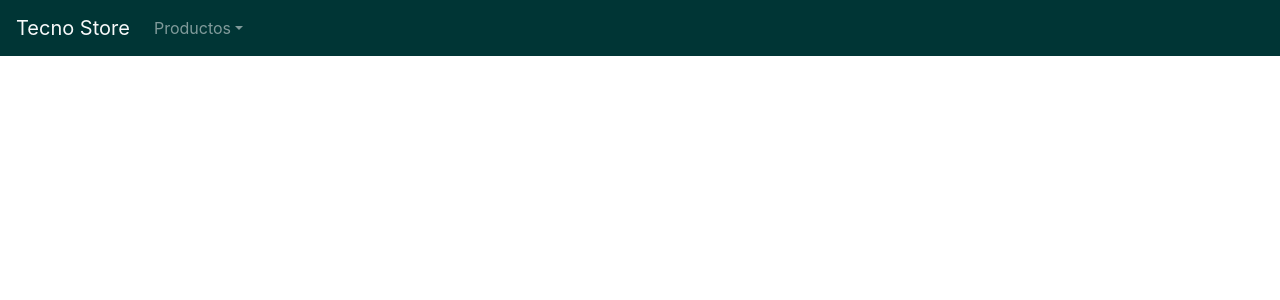
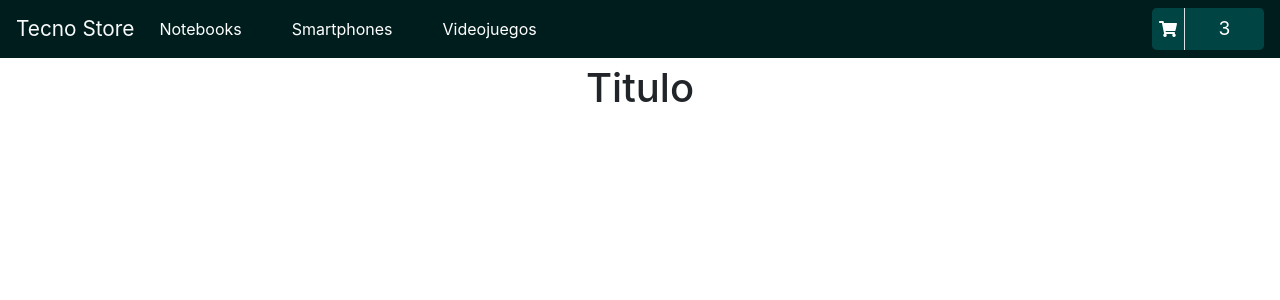
Before and after one commit to german664/ecommerce-coder-house, a React (Create React App) app: page / in a window 1280 px wide. Shown: the top 300 px of the page. Built offline with nearby package versions, Linux system fonts and the light colour scheme.

Commit message:
cart widget y itemListContainer

```diff
--- a/src/App.js
+++ b/src/App.js
@@ -1,4 +1,5 @@
 import React from 'react';
+import Home from './componentes/home';
 import NavBar from './componentes/NavBar';
 
 
@@ -6,6 +7,7 @@ function App() {
   return (
     <div className="App">
       <NavBar />
+      <Home></Home>
     </div>
   );
 }
--- /dev/null
+++ b/src/componentes/CartWidget.js
@@ -0,0 +1,15 @@
+import React from 'react';
+
+const CartWidget = () => {
+    return (
+        <div className="cart rounded-lg d-flex align-items-center">
+            <div className="w-25 p-3 border-right h-100 d-flex align-items-center justify-content-center">
+                <i class="fas fa-shopping-cart"></i>
+            </div>
+            <div className="w-75 p-2 d-flex justify-content-center">
+                <span className="">3</span>
+            </div>
+        </div>
+    )
+}
+export default CartWidget
--- /dev/null
+++ b/src/componentes/ItemListContainer.js
@@ -0,0 +1,6 @@
+import React from 'react';
+
+const ItemListContainer = ({ title }) => {
+    return <h1 className="text-center mt-2">{title}</h1>
+}
+export default ItemListContainer
--- a/src/componentes/NavBar.js
+++ b/src/componentes/NavBar.js
@@ -1,21 +1,29 @@
 import React from 'react';
-import { Nav, Navbar, NavDropdown } from 'react-bootstrap';
+import { Nav, Navbar } from 'react-bootstrap';
+import CartWidget from './CartWidget';
 
 const NavBar = () => {
-    return (<Navbar className="navbar" variant="dark" expand="lg" fixed="top">
-        <Navbar.Brand href="#home" className="text-light" >Tecno Store</Navbar.Brand>
-        <Navbar.Toggle aria-controls="basic-navbar-nav" />
-        <Navbar.Collapse id="basic-navbar-nav" className="justify-content-start text-white">
+    return (<Navbar className="navbar d-flex justify-content-between" variant="dark" expand="lg" fixed="top">
+        <div>
+            <a href="#home" className="text-light brand m-0" >Tecno Store</a>
+        </div>
+        <Navbar.Toggle aria-controls="basic-navbar-nav" className="" />
+
+
+        <Navbar.Collapse id="basic-navbar-nav" className=" order-2 order-md-1 justify-content-start text-white">
 
             <Nav className="mr-5">
-                <NavDropdown title="Productos" id="basic-nav-dropdown" className="py-0">
-                    <NavDropdown.Item href="#action/3.1">Notebooks</NavDropdown.Item>
-                    <NavDropdown.Item href="#action/3.2">Smartphones</NavDropdown.Item>
-                    <NavDropdown.Item href="#action/3.3">Videojuegos</NavDropdown.Item>
-                </NavDropdown>
+
+                <a href="#action/3.1">Notebooks</a>
+                <a href="#action/3.2">Smartphones</a>
+                <a href="#action/3.3">Videojuegos</a>
+
             </Nav>
 
         </Navbar.Collapse>
+        <div className="order-1 order-md-2">
+            <CartWidget />
+        </div>
     </Navbar>)
 }
 export default NavBar
--- /dev/null
+++ b/src/componentes/home.js
@@ -0,0 +1,7 @@
+import React from 'react';
+import ItemListContainer from './ItemListContainer';
+
+const Home = () => {
+    return <ItemListContainer title="Titulo" />
+}
+export default Home
--- a/src/index.css
+++ b/src/index.css
@@ -1,5 +1,7 @@
 body {
   margin: 0;
+  padding-top: 3.5em;
+  background: #f1f1f1;
   font-family: -apple-system, BlinkMacSystemFont, "Segoe UI", "Roboto", "Oxygen",
     "Ubuntu", "Cantarell", "Fira Sans", "Droid Sans", "Helvetica Neue",
     sans-serif;
@@ -14,16 +16,26 @@ code {
 
 .navbar {
   color: #ffffff;
-  background: rgb(0, 53, 53);
+  background: rgb(0, 29, 29);
 }
-.dropdown-menu a {
-  padding: 20px;
-  text-align: center;
+
+.navbar a {
+  color: #ffffff;
+  margin: 0px 25px;
 }
-.dropdown-menu a:hover {
-  background: rgba(0, 105, 105, 0.089);
-  transition: 0.3s;
+.navbar a:hover {
+  color: rgb(0, 170, 170);
+  text-decoration: none;
 }
-.dropdown-menu.show {
-  padding: 0px;
+.cart {
+  height: 2.6em;
+  min-width: 7em;
+  background: rgb(0, 68, 68);
+  cursor: pointer;
 }
+.cart span {
+  font-size: 120%;
+}
+.brand {
+  font-size: 130%;
+}
```
Also changed, not shown: 1 other file (tests, documents, lock files or other folders).
